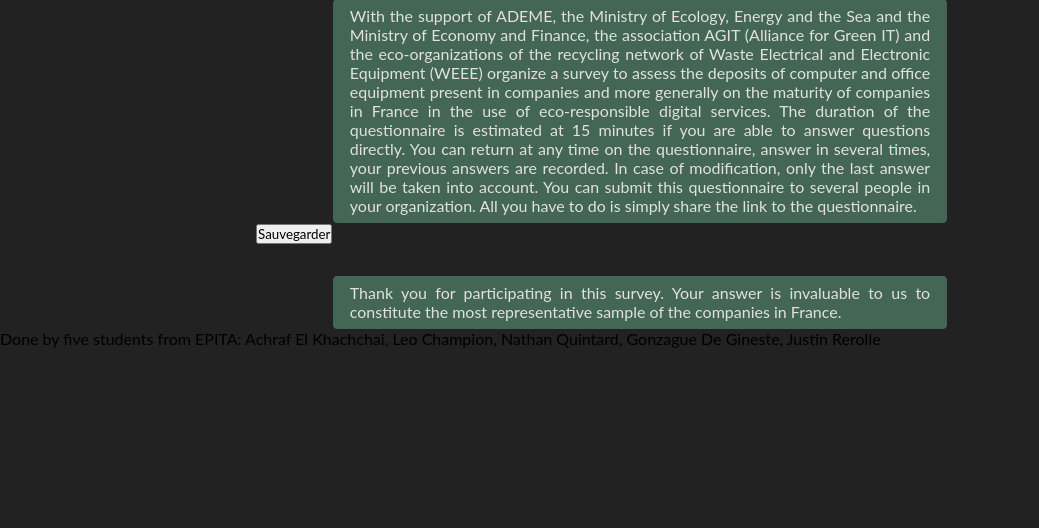
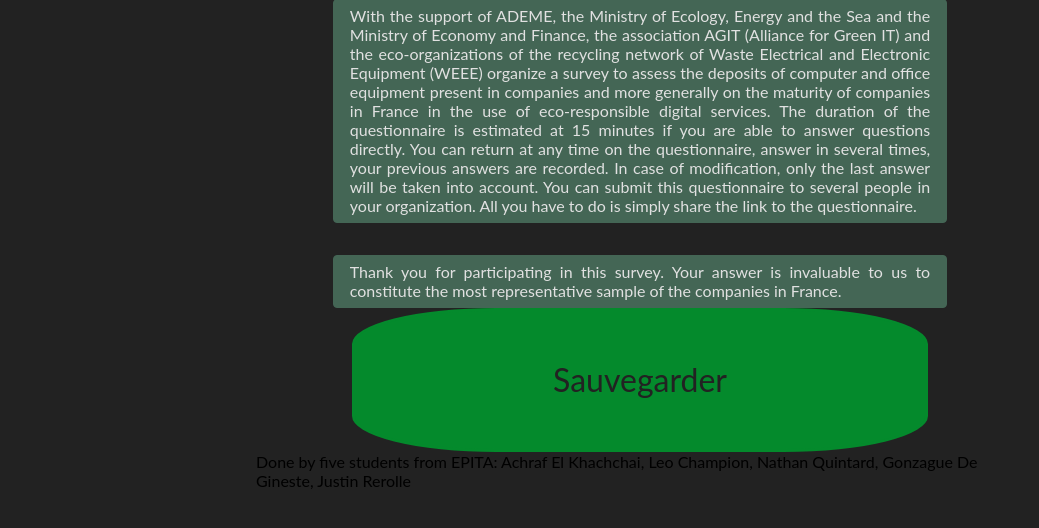
Before and after one commit to kapitalrisk/GreenIT, a Symfony app: template templates/index.html.twig in a window 1280 px wide. Shown: the part 153-681 px from the top of the page, without its empty margins (0-1039 px from the left). Run offline with Twig, Linux system fonts and the light colour scheme; the template is opened without the code that fills it, so the values that code supplies are empty; some libraries are stand-ins or nearby versions.

Commit message:
update save button

```diff
--- a/public/styles.css
+++ b/public/styles.css
@@ -398,3 +398,22 @@
 .my-float{
 	margin-top:22px;
 }
+
+
+.save-container {
+    width: 100%;
+    display:flex;
+    align-content: center;
+    justify-content: center;
+    margin: 2.5em, 0;
+}
+.save-button {
+    width: 18em;
+    height: 4.5em;
+    background-color: #048a2c;
+    color: var(--black-background);
+    border: solid;
+    border-radius: 25%;
+    border-color: #048a2c;
+    font-size: 2em;
+}
--- a/templates/index.html.twig
+++ b/templates/index.html.twig
@@ -139,13 +139,14 @@
             </div>
         </div>
     {% endfor %}
-    <button type='button' id='save'>Sauvegarder</button>
 </form>
 <div class='introduction'>
 <p>
    Thank you for participating in this survey. Your answer is invaluable to us to constitute the most representative sample of the companies in France.
 </p>
 </div>
+<div class='save-container'>
+    <button class='save-button' type='button' id='save'><p>Sauvegarder<p></button>
 </div>
 <footer>
     <p>Done by five students from EPITA: Achraf El Khachchai, Leo Champion, Nathan Quintard, Gonzague De Gineste, Justin Rerolle</p>
```
